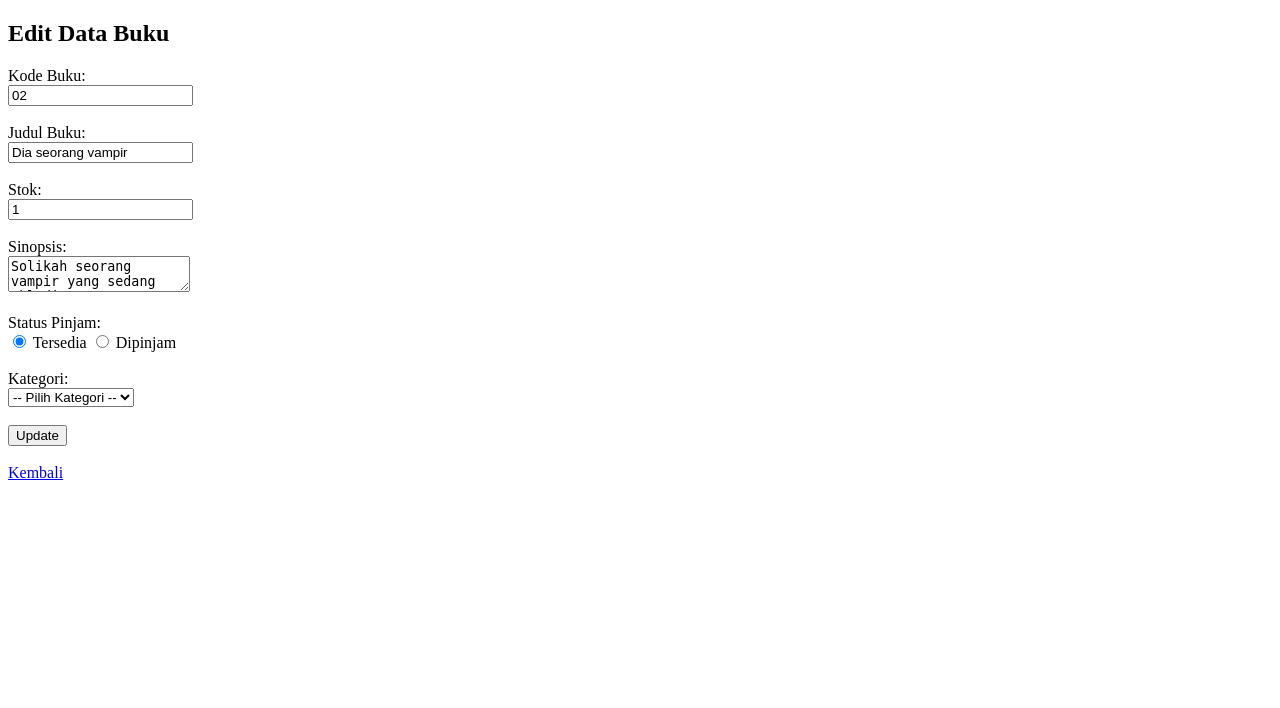
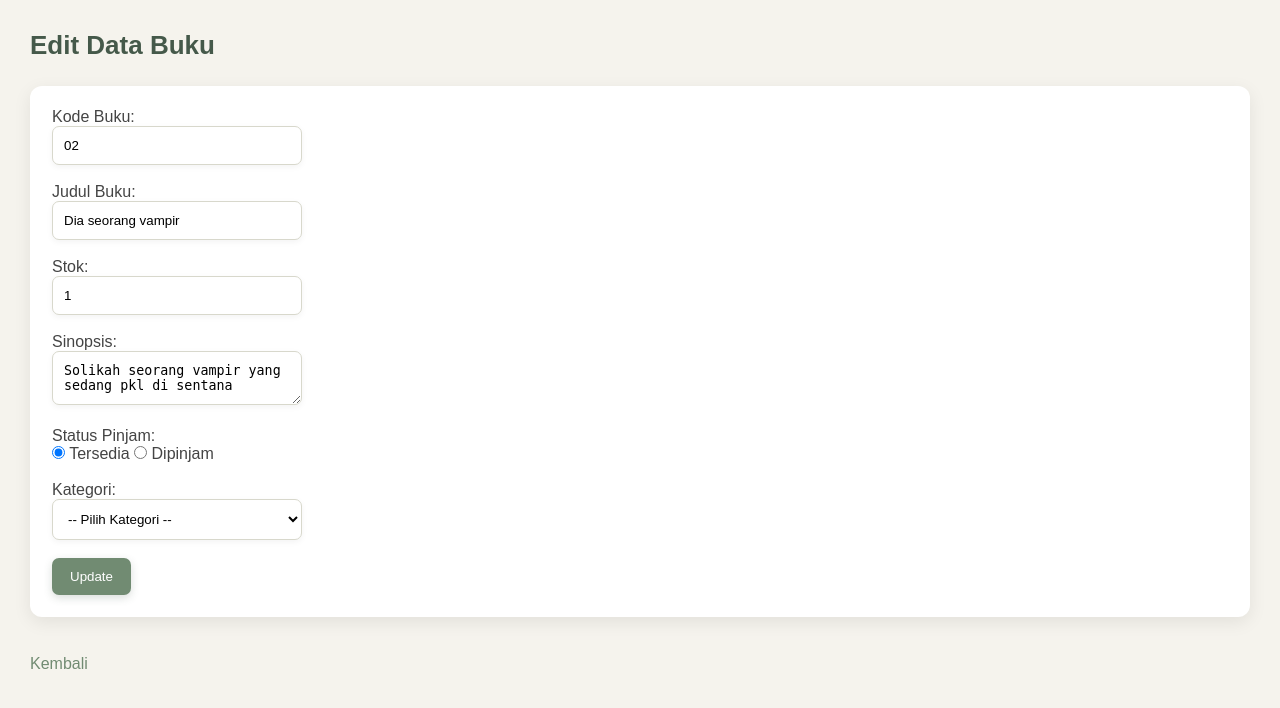
Before and after one commit to desyyyca/crud_perpustakaan, a PHP site: page /edit.php?id=1 in a window 1280 px wide. Shown: the top 708 px of the page. Run offline with PHP 8.4, Linux system fonts and the light colour scheme; data comes from the database, SQL or seed files in the repository; data that the repository does not hold is empty.

Commit message:
crud,perpus

```diff
--- a/edit.php
+++ b/edit.php
@@ -46,6 +46,7 @@ if (isset($_POST['update'])) {
 <html>
 <head>
     <title>Edit Buku</title>
+    <link rel="stylesheet" href="style.css">
 </head>
 <body>
 
--- a/kategori/edit.php
+++ b/kategori/edit.php
@@ -54,6 +54,7 @@ if (isset($_POST['update'])) {
 <html>
 <head>
     <title>Edit Kategori</title>
+    <link rel="stylesheet" href="../style.css">
 </head>
 <body>
 
--- a/kategori/index.php
+++ b/kategori/index.php
@@ -9,6 +9,7 @@ $query = mysqli_query($koneksi, "SELECT * FROM kategori");
 <html>
 <head>
     <title>Data Kategori</title>
+    <link rel="stylesheet" href="../style.css">
 </head>
 <body>
 
--- a/kategori/tambah.php
+++ b/kategori/tambah.php
@@ -36,6 +36,7 @@ if (isset($_POST['simpan'])) {
 <html>
 <head>
     <title>Tambah Kategori</title>
+    <link rel="stylesheet" href="../style.css">
 </head>
 <body>
 
--- /dev/null
+++ b/style.css
@@ -0,0 +1,139 @@
+
+* {
+    margin: 0;
+    padding: 0;
+    box-sizing: border-box;
+}
+
+body {
+    font-family: Arial, sans-serif;
+    background-color: #f5f3ed;
+    color: #444;
+    padding: 30px;
+}
+
+h2 {
+    color: #45594a;
+    margin-bottom: 25px;
+    font-size: 26px;
+}
+
+a {
+    text-decoration: none;
+    color: #718b72;
+    margin-right: 5px;
+}
+
+a:hover {
+    color: #405b45;
+}
+
+button {
+    background-color: #718b72;
+    color: white;
+    border: none;
+    padding: 11px 18px;
+    border-radius: 7px;
+    cursor: pointer;
+    box-shadow: 0 3px 8px rgba(69, 89, 74, 0.2);
+}
+
+button:hover {
+    background-color: #526d56;
+    transform: translateY(-2px);
+}
+
+input, textarea, select {
+    padding: 11px;
+    border: 1px solid #d8d8cc;
+    border-radius: 7px;
+    width: 250px;
+    max-width: 100%;
+    outline: none;
+    background-color: white;
+    box-shadow: 0 2px 6px rgba(0, 0, 0, 0.05);
+}
+
+input:focus, textarea:focus, select:focus {
+    border-color: #718b72;
+    box-shadow: 0 0 6px rgba(113, 139, 114, 0.3);
+}
+
+input[type="radio"],
+input[type="file"] {
+    width: auto;
+    box-shadow: none;
+}
+
+table {
+    width: 100%;
+    border-collapse: separate;
+    border-spacing: 0 10px;
+    margin-top: 15px;
+    background: transparent;
+}
+
+th {
+    background-color: #45594a;
+    color: white;
+    padding: 16px 12px;
+}
+
+td {
+    background-color: white;
+    padding: 16px 12px;
+    text-align: center;
+    box-shadow: 0 4px 12px rgba(0, 0, 0, 0.07);
+}
+
+th:first-child {
+    border-radius: 9px 0 0 9px;
+}
+
+th:last-child {
+    border-radius: 0 9px 9px 0;
+}
+
+td:first-child {
+    border-radius: 9px 0 0 9px;
+}
+
+td:last-child {
+    border-radius: 0 9px 9px 0;
+}
+
+tr:hover td {
+    background-color: #f0f4ed;
+}
+
+img {
+    border-radius: 8px;
+    object-fit: cover;
+    box-shadow: 0 3px 10px rgba(0, 0, 0, 0.15);
+}
+
+form {
+    background-color: white;
+    padding: 22px;
+    border-radius: 12px;
+    margin-bottom: 20px;
+    box-shadow: 0 5px 18px rgba(0, 0, 0, 0.08);
+}
+
+form a {
+    margin-left: 8px;
+}
+
+@media (max-width: 768px) {
+    body {
+        padding: 15px;
+    }
+
+    table {
+        font-size: 12px;
+    }
+
+    th, td {
+        padding: 9px 6px;
+    }
+}
--- a/tambah.php
+++ b/tambah.php
@@ -32,6 +32,7 @@ if (isset($_POST['simpan'])) {
 <html>
 <head>
     <title>Tambah Buku</title>
+    <link rel="stylesheet" href="style.css">
 </head>
 <body>
 
```
Also changed, not shown: index.php (+19 -11 lines), gambar/6afc21f691bf3.jpg (deleted), gambar/6afd62c95b46b.jpg (added).
